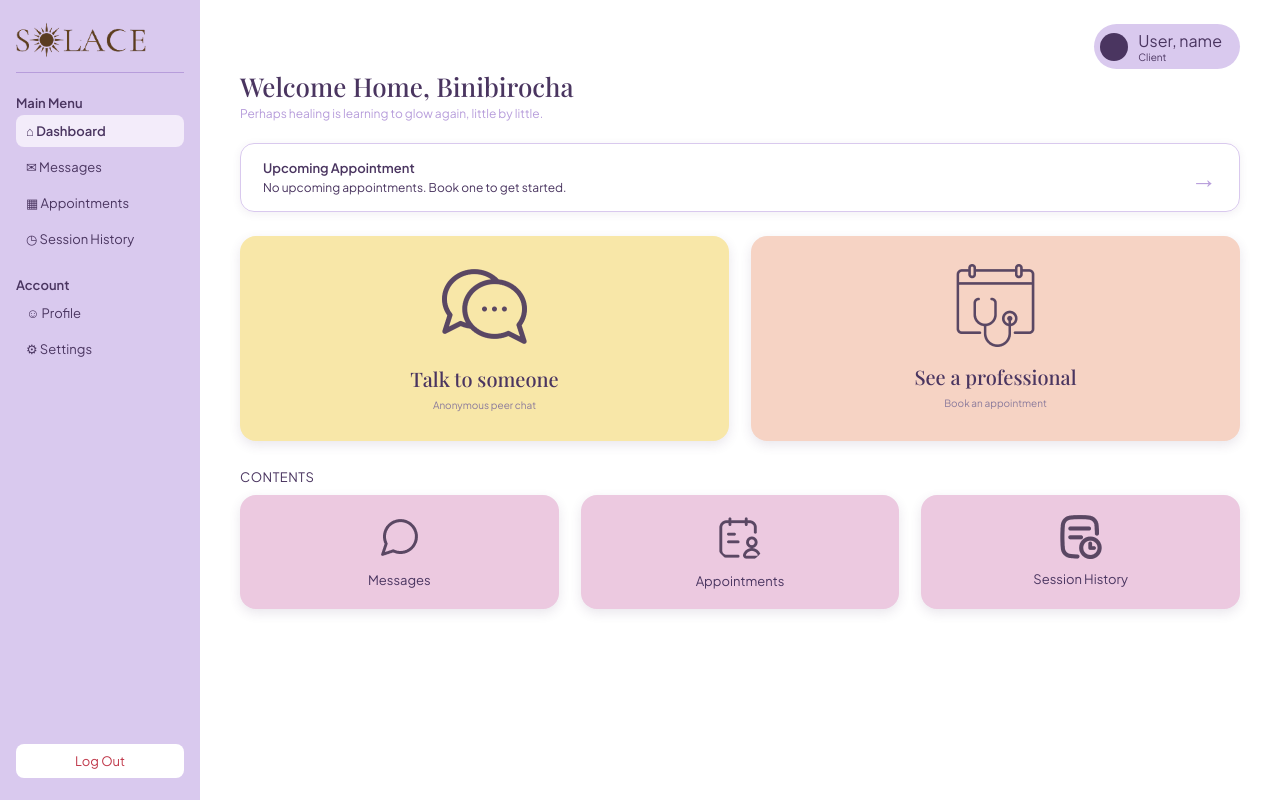
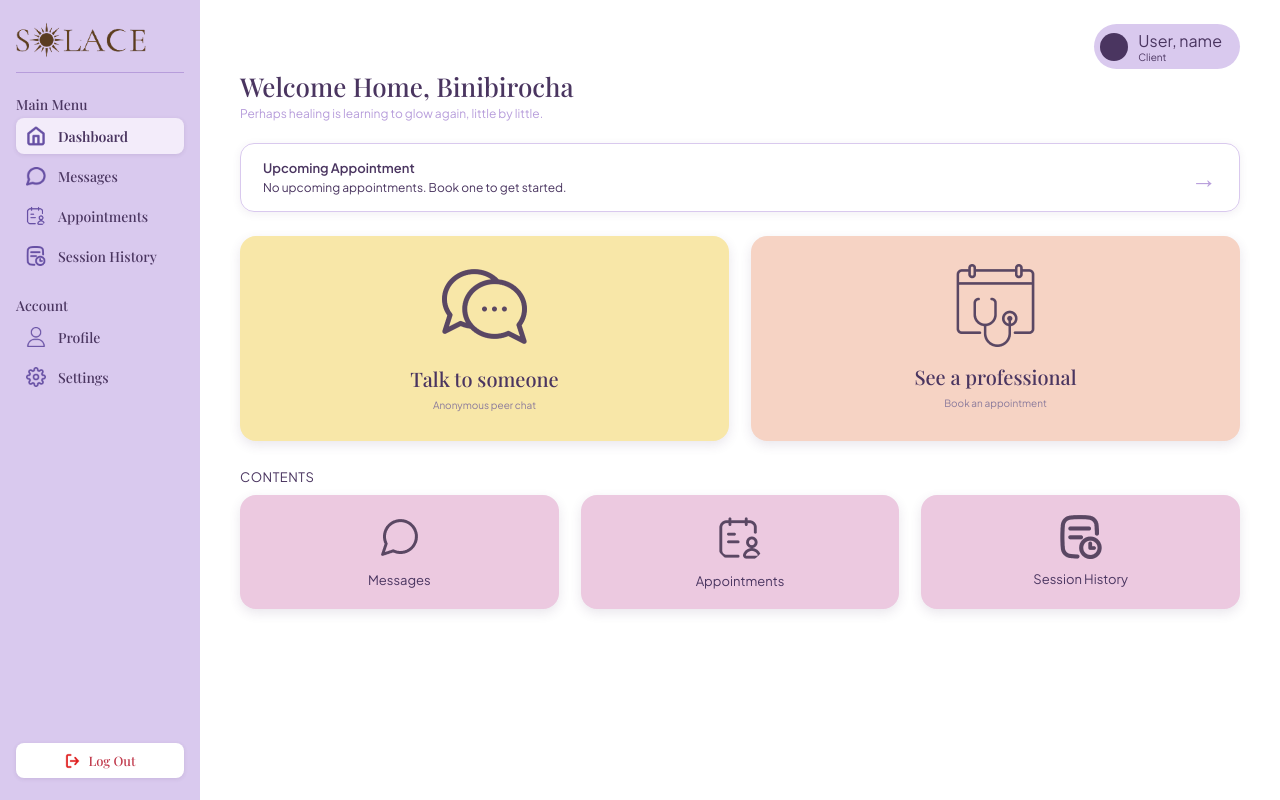
Before and after one commit to ashble/Solace, a Flask app: page /client in a window 1280 px wide. Run offline with Flask 3, Linux system fonts and the light colour scheme; data that the repository does not hold is empty.

Commit message:
updated sidebar

```diff
--- a/frontend-Solace/static/css/sidebar.css
+++ b/frontend-Solace/static/css/sidebar.css
@@ -98,14 +98,16 @@
 
     .yellow {
       background: var(--yellow); } .peach { background: var(--peach); } .pink { background: var(--pink); } .lavender { background: var(--lav); }
-    :focus-visible { outline: 3px solid var(--lav-deep); outline-offset: 2px; }
+
+    :focus-visible {
+      outline: 3px solid var(--lav-deep); outline-offset: 2px; }
+
     @media (max-width: 800px) { .layout { grid-template-columns: 1fr; } main { padding: 20px; } .cards { grid-template-columns: 1fr !important; } }
     @media (prefers-reduced-motion: reduce) { .card { transition: none; } }
 
 
   .two { grid-template-columns: 1fr 1fr; }
   .three { grid-template-columns: repeat(3, 1fr); }
-
   .four { grid-template-columns: repeat(4, 1fr); }
   .strip { display: flex; gap: 6px; margin-top: 18px; overflow-x: auto; padding-bottom: 4px; }
   .day { flex: 1 0 36px; text-align: center; font-size: 11px; color: var(--muted); padding: 6px 0; border: 0; background: none; border-radius: 999px; font-family: inherit; cursor: pointer; }
@@ -121,3 +123,23 @@
   .Approved { color: #4a9a52; background: #eaf7ea; }
   .Progress { color: #c9961c; background: #fff7dd; }
   .Pending { color: #d0455a; background: #fdeaed; }
+
+  /* ---- Sidebar to match design ---- */
+  aside .group,
+  aside nav a,
+  .logout {
+    font-family: "Playfair Display", serif;
+}
+
+  aside .group { font-size: 14px; font-weight: 500; color: var(--plum); }
+
+  aside nav a { font-size: 14px; font-weight: 500; gap: 12px; }
+  aside nav a.active { background: #f3ecfa; box-shadow: 0 1px 4px rgba(74,53,96,.12); }
+
+  .nav-icon { width: 20px; height: 20px; flex-shrink: 0; object-fit: contain; display: block; }
+
+  .logout {
+    display: flex; align-items: center; justify-content: center; gap: 8px;
+    font-size: 13px; box-shadow: 0 1px 4px rgba(74,53,96,.12);
+}
+.logout .nav-icon { width: 16px; height: 16px; }
--- a/frontend-Solace/templates/sidebar.html
+++ b/frontend-Solace/templates/sidebar.html
@@ -8,28 +8,30 @@
   <link rel="stylesheet" href="{{ url_for('static', filename='css/sidebar.css') }}">
 </head>
 <body>
+
+{% set icons = url_for('static', filename='img/icons/') %}
 <div class="layout">
   <aside>
     <a class="logo" href="/" aria-label="Solace home"><img src="{{ url_for('static', filename='img/logo-dark.png') }}" alt="Solace"></a>
     <nav>
       <div class="group">Main Menu</div>
       {% if role == 'client' %}
-        <a href="/client" class="{{ 'active' if active_tab == 'dashboard' }}">⌂ Dashboard</a>
-        <a href="/chats">✉ Messages</a>
-        <a href="/schedule">▦ Appointments</a>
-        <a href="/schedule">◷ Session History</a>
+        <a href="/client" class="{{ 'active' if active_tab == 'dashboard' }}"><img class="nav-icon" src="{{ icons }}home.png" alt="">Dashboard</a>
+        <a href="/chats"><img class="nav-icon" src="{{ icons }}messages.png" alt="">Messages</a>
+        <a href="/schedule"><img class="nav-icon" src="{{ icons }}appointments.png" alt="">Appointments</a>
+        <a href="/schedule"><img class="nav-icon" src="{{ icons }}session-history.png" alt="">Session History</a>
       {% else %}
-        <a href="/therapist" class="{{ 'active' if active_tab == 'dashboard' }}">⌂ Dashboard</a>
-        <a href="/therapist/sessions">▣ Sessions</a>
-        <a href="/therapist/clients">☺ Clients</a>
-        <a href="/therapist/appointments">▦ Schedule</a>
-        <a href="/therapist/history">◷ Session History</a>
+        <a href="/therapist" class="{{ 'active' if active_tab == 'dashboard' }}"><img class="nav-icon" src="{{ icons }}home.png" alt="">Dashboard</a>
+        <a href="/therapist/sessions"><img class="nav-icon" src="{{ icons }}sessions.png" alt="">Sessions</a>
+        <a href="/therapist/clients"><img class="nav-icon" src="{{ icons }}clients.png" alt="">Clients</a>
+        <a href="/therapist/appointments"><img class="nav-icon" src="{{ icons }}appointments.png" alt="">Schedule</a>
+        <a href="/therapist/history"><img class="nav-icon" src="{{ icons }}session-history.png" alt="">Session History</a>
       {% endif %}
       <div class="group">Account</div>
-      <a href="/profile?role={{ role }}">☺ Profile</a>
-      <a href="/settings?role={{ role }}">⚙ Settings</a>
+      <a href="/profile?role={{ role }}"><img class="nav-icon" src="{{ icons }}profile.png" alt="">Profile</a>
+      <a href="/settings?role={{ role }}"><img class="nav-icon" src="{{ icons }}settings.png" alt="">Settings</a>
     </nav>
-    <a class="logout" href="/login">Log Out</a>
+    <a class="logout" href="/login"><img class="nav-icon" src="{{ icons }}log-out.png" alt="">Log Out</a>
   </aside>
 
   <main>
```
Also changed, not shown: frontend-Solace/static/img/icons/appointments.png (added), frontend-Solace/static/img/icons/clients.png (added), frontend-Solace/static/img/icons/home.png, frontend-Solace/static/img/icons/log-out.png (added), frontend-Solace/static/img/icons/messages.png (added), frontend-Solace/static/img/icons/profile.png (added), frontend-Solace/static/img/icons/schedule.png (added), frontend-Solace/static/img/icons/session-history.png (added), frontend-Solace/static/img/icons/sessions.png (added), frontend-Solace/static/img/icons/settings.png (added), frontend-Solace/static/img/icons/verification.png (added).
